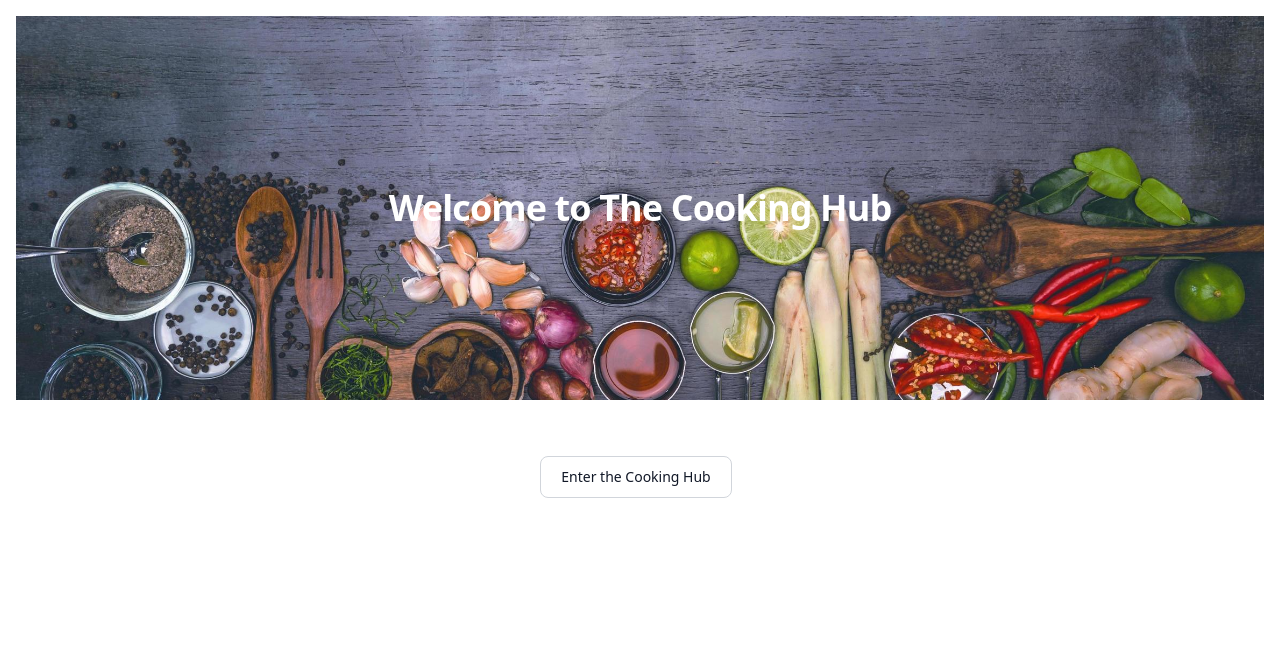
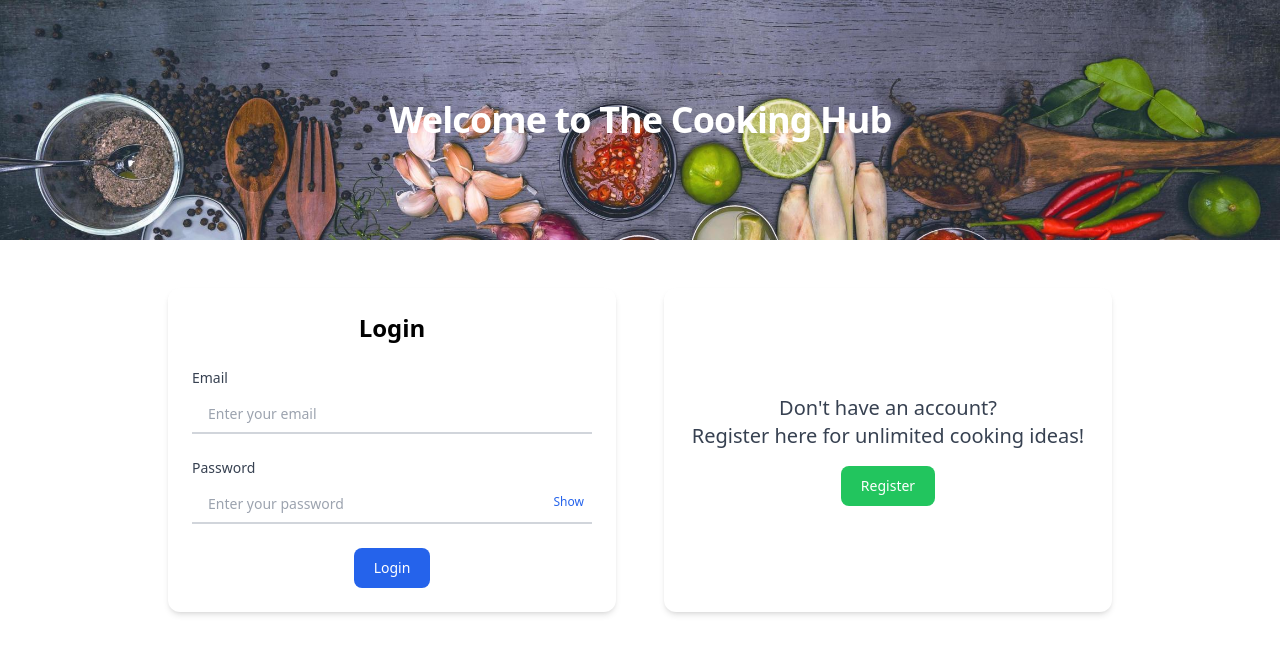
Before and after one commit to alexandra-popa27/Proiect-Cloud-Computing, a Next.js app: page / in a window 1280 px wide. Shown: the top 654 px of the page. Built offline with nearby package versions, Linux system fonts and the light colour scheme.

Commit message:
Login and Register pages created

```diff
--- a/components/LoginPage.jsx
+++ b/components/LoginPage.jsx
@@ -1,32 +1,93 @@
-import React from "react";
+import React, { useState } from "react";
 import { useRouter } from "next/router";
 
 const LoginPage = () => {
   const router = useRouter();
+  const [email, setEmail] = useState("");
+  const [password, setPassword] = useState("");
+  const [showPassword, setShowPassword] = useState(false);
 
   const handleLogin = () => {
-    router.push("/main");
+    router.push("/main"); // logică temporară
+  };
+
+  const handleRegisterRedirect = () => {
+    router.push("/register");
   };
 
   return (
-    <div className="relative bg-beige p-4 h-screen">
-      {/* Imagine + overlay text */}
-      <div className="relative h-96 overflow-hidden p-4">
+    <div className="min-h-screen bg-beige flex flex-col">
+      {/* Background cu text overlay */}
+      <div className="relative h-60 overflow-hidden p-4">
         <img className="absolute inset-0 w-full h-full object-cover" src="/cooking.jpg" alt="Login Background" />
         <div className="absolute inset-0 flex items-center justify-center text-white text-4xl font-bold tracking-tight text-center">
           Welcome to The Cooking Hub
         </div>
       </div>
 
-      {/* Buton de login */}
-      <div className="p-4 flex justify-center mt-10">
-        <button
-          type="button"
-          onClick={handleLogin}
-          className="text-gray-900 bg-white border border-gray-300 focus:outline-none hover:bg-gray-100 focus:ring-4 focus:ring-gray-100 font-medium rounded-lg text-sm px-5 py-2.5 me-2 mb-2 dark:bg-gray-800 dark:text-white dark:border-gray-600 dark:hover:bg-gray-700 dark:hover:border-gray-600 dark:focus:ring-gray-700"
-        >
-          Enter the Cooking Hub
-        </button>
+      {/* Conținut Login + Register */}
+      <div className="flex flex-col md:flex-row justify-center gap-12 px-6 py-12">
+        {/* Login */}
+        <div className="w-full md:w-1/2 max-w-md bg-white p-6 rounded-xl shadow-md dark:bg-gray-800">
+          <h2 className="text-2xl font-semibold text-center mb-6 dark:text-white">Login</h2>
+
+          <div className="mb-6">
+            <label htmlFor="email" className="block mb-2 text-sm font-medium text-gray-700 dark:text-gray-300">Email</label>
+            <input
+              type="email"
+              id="email"
+              placeholder="Enter your email"
+              value={email}
+              onChange={(e) => setEmail(e.target.value)}
+              className="block w-full px-4 py-2 text-sm text-gray-900 bg-transparent border-b-2 border-gray-300 focus:outline-none focus:border-blue-600 dark:text-white dark:border-gray-600 dark:focus:border-blue-500"
+              required
+            />
+          </div>
+
+          <div className="mb-6 relative">
+            <label htmlFor="password" className="block mb-2 text-sm font-medium text-gray-700 dark:text-gray-300">Password</label>
+            <input
+              type={showPassword ? "text" : "password"}
+              id="password"
+              placeholder="Enter your password"
+              value={password}
+              onChange={(e) => setPassword(e.target.value)}
+              className="block w-full px-4 py-2 text-sm text-gray-900 bg-transparent border-b-2 border-gray-300 focus:outline-none focus:border-blue-600 dark:text-white dark:border-gray-600 dark:focus:border-blue-500"
+              required
+            />
+            <button
+              type="button"
+              onClick={() => setShowPassword(!showPassword)}
+              className="absolute right-2 top-9 text-xs text-blue-600 hover:underline"
+            >
+              {showPassword ? "Hide" : "Show"}
+            </button>
+          </div>
+
+          <div className="flex justify-center">
+            <button
+              type="button"
+              onClick={handleLogin}
+              className="text-white bg-blue-600 hover:bg-blue-700 focus:ring-4 focus:outline-none focus:ring-blue-300 font-medium rounded-lg text-sm px-5 py-2.5"
+            >
+              Login
+            </button>
+          </div>
+        </div>
+
+        {/* Register */}
+        <div className="w-full md:w-1/2 max-w-md bg-white p-6 rounded-xl shadow-md dark:bg-gray-800 flex flex-col justify-center items-center">
+          <h2 className="text-xl font-medium text-center text-gray-700 mb-4 dark:text-white">
+            Don't have an account? <br /> Register here for unlimited cooking ideas!
+          </h2>
+          <button
+            type="button"
+            onClick={handleRegisterRedirect}
+            className="text-white bg-green-500 hover:bg-green-600 focus:ring-4 focus:outline-none focus:ring-green-300 font-medium rounded-lg text-sm px-5 py-2.5"
+          >
+            Register
+          </button>
+        </div>
       </div>
     </div>
   );
--- /dev/null
+++ b/components/RegisterPage.jsx
@@ -0,0 +1,141 @@
+import React, { useState } from "react";
+import { useRouter } from "next/router";
+
+const Register = () => {
+  const router = useRouter();
+  const [formData, setFormData] = useState({
+    name: "",
+    phone: "",
+    email: "",
+    password: "",
+    confirmPassword: "",
+    isChef: false,
+  });
+
+  const [showPassword, setShowPassword] = useState(false);
+  const [showConfirm, setShowConfirm] = useState(false);
+
+  const handleChange = (field, value) => {
+    setFormData({ ...formData, [field]: value });
+  };
+
+  const handleCancel = () => {
+    router.push("/");
+  };
+
+  return (
+    <div className="min-h-screen bg-beige flex flex-col">
+      {/* Background cu text overlay */}
+      <div className="relative h-60 overflow-hidden p-4">
+        <img className="absolute inset-0 w-full h-full object-cover" src="/cooking.jpg" alt="Register Background" />
+        <div className="absolute inset-0 flex items-center justify-center text-white text-4xl font-bold tracking-tight text-center">
+          Create your Cooking Hub account
+        </div>
+      </div>
+
+      {/* Form */}
+      <div className="max-w-2xl mx-auto p-6 bg-white rounded-xl shadow-md mt-8 dark:bg-gray-800">
+        <div className="mb-5">
+          <input
+            type="text"
+            placeholder="Your full name"
+            value={formData.name}
+            onChange={(e) => handleChange("name", e.target.value)}
+            className="block w-full py-2.5 px-0 text-sm text-gray-900 bg-transparent border-0 border-b-2 border-gray-300 focus:outline-none focus:border-blue-600 dark:text-white dark:border-gray-600 dark:focus:border-blue-500"
+            required
+          />
+        </div>
+
+        <div className="mb-5">
+          <input
+            type="tel"
+            placeholder="Your phone number"
+            value={formData.phone}
+            onChange={(e) => handleChange("phone", e.target.value)}
+            className="block w-full py-2.5 px-0 text-sm text-gray-900 bg-transparent border-0 border-b-2 border-gray-300 focus:outline-none focus:border-blue-600 dark:text-white dark:border-gray-600 dark:focus:border-blue-500"
+            required
+          />
+        </div>
+
+        <div className="mb-5">
+          <input
+            type="email"
+            placeholder="Your email"
+            value={formData.email}
+            onChange={(e) => handleChange("email", e.target.value)}
+            className="block w-full py-2.5 px-0 text-sm text-gray-900 bg-transparent border-0 border-b-2 border-gray-300 focus:outline-none focus:border-blue-600 dark:text-white dark:border-gray-600 dark:focus:border-blue-500"
+            required
+          />
+        </div>
+
+        <div className="mb-5 relative">
+          <input
+            type={showPassword ? "text" : "password"}
+            placeholder="Password"
+            value={formData.password}
+            onChange={(e) => handleChange("password", e.target.value)}
+            className="block w-full py-2.5 px-0 text-sm text-gray-900 bg-transparent border-0 border-b-2 border-gray-300 focus:outline-none focus:border-blue-600 dark:text-white dark:border-gray-600 dark:focus:border-blue-500"
+            required
+          />
+          <button
+            type="button"
+            onClick={() => setShowPassword(!showPassword)}
+            className="absolute right-2 top-2 text-xs text-blue-600 hover:underline"
+          >
+            {showPassword ? "Hide" : "Show"}
+          </button>
+        </div>
+
+        <div className="mb-5 relative">
+          <input
+            type={showConfirm ? "text" : "password"}
+            placeholder="Confirm password"
+            value={formData.confirmPassword}
+            onChange={(e) => handleChange("confirmPassword", e.target.value)}
+            className="block w-full py-2.5 px-0 text-sm text-gray-900 bg-transparent border-0 border-b-2 border-gray-300 focus:outline-none focus:border-blue-600 dark:text-white dark:border-gray-600 dark:focus:border-blue-500"
+            required
+          />
+          <button
+            type="button"
+            onClick={() => setShowConfirm(!showConfirm)}
+            className="absolute right-2 top-2 text-xs text-blue-600 hover:underline"
+          >
+            {showConfirm ? "Hide" : "Show"}
+          </button>
+        </div>
+
+        <div className="mb-5 flex items-start">
+          <input
+            type="checkbox"
+            id="isChef"
+            checked={formData.isChef}
+            onChange={(e) => handleChange("isChef", e.target.checked)}
+            className="mt-1"
+          />
+          <label htmlFor="isChef" className="ml-2 text-sm text-gray-700 dark:text-gray-300">
+            If you are joining this platform as a professional chef please check this box. Please be informed you will be verified by one of our administrators to ensure the safety of our users on this platform.
+          </label>
+        </div>
+
+        <div className="flex justify-center gap-4">
+          <button
+            type="button"
+            onClick={handleCancel}
+            className="text-white bg-gradient-to-br from-pink-500 to-orange-400 hover:bg-gradient-to-bl focus:ring-4 focus:outline-none focus:ring-pink-200 dark:focus:ring-pink-800 font-medium rounded-lg text-sm px-5 py-2.5"
+          >
+            Cancel
+          </button>
+          <button
+            type="button"
+            onClick={() => console.log("To be implemented")}
+            className="text-white bg-gradient-to-br from-green-400 to-blue-600 hover:bg-gradient-to-bl focus:ring-4 focus:outline-none focus:ring-green-200 dark:focus:ring-green-800 font-medium rounded-lg text-sm px-5 py-2.5"
+          >
+            Sign Up
+          </button>
+        </div>
+      </div>
+    </div>
+  );
+};
+
+export default Register;
--- /dev/null
+++ b/pages/register.jsx
@@ -0,0 +1,21 @@
+import RegisterForm from "@/components/RegisterForm";
+import { useRouter } from "next/router";
+
+const RegisterPage = () => {
+  const router = useRouter();
+
+  const handleSubmit = async (formData) => {
+    console.log("Trimite datele spre API (de implementat)", formData);
+    // În viitor: validări + POST spre backend
+  };
+
+  const handleCancel = () => {
+    router.push("/");
+  };
+
+  return (
+    <RegisterForm onSubmit={handleSubmit} onCancel={handleCancel} />
+  );
+};
+
+export default RegisterPage;
```
